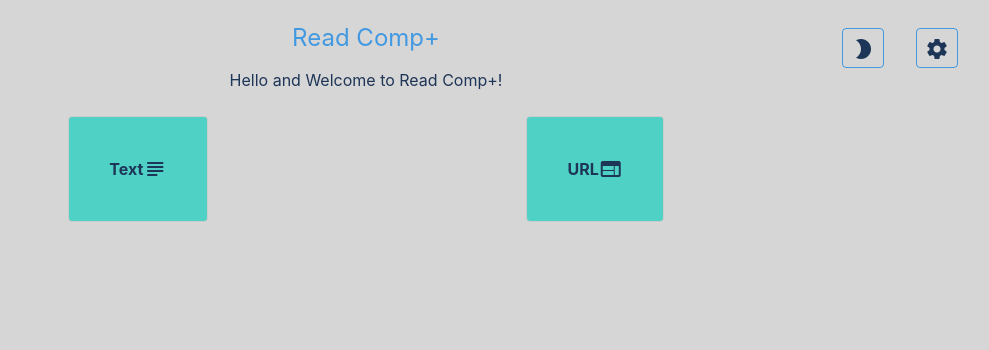
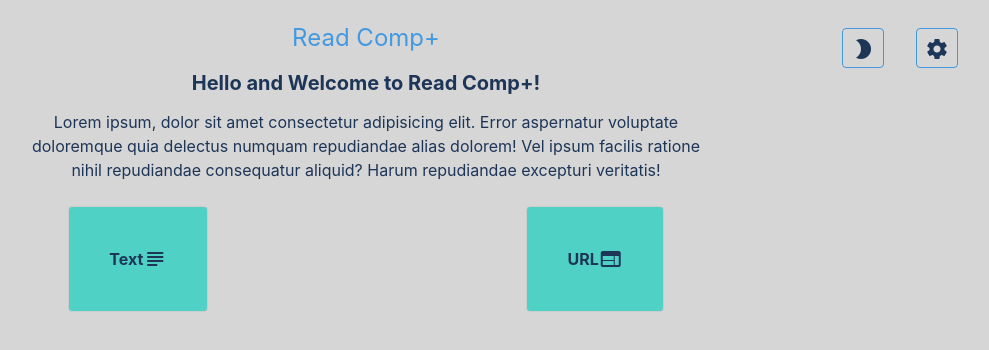
Before and after one commit to gcbest/read-comp-plus, a Svelte app: page / in a window 1280 px wide. Shown: the top 350 px of the page, without its empty margins (274-1263 px from the left). Built offline with nearby package versions, Linux system fonts and the light colour scheme.

Commit message:
add description paragraph which slides out

```diff
--- a/src/components/OptionsArea.svelte
+++ b/src/components/OptionsArea.svelte
@@ -1,5 +1,5 @@
 <script lang="ts">
-  import { fade, fly } from 'svelte/transition';
+  import { fade, fly, slide } from 'svelte/transition';
   import { TEXT_OPTIONS } from '../const';
   import {
     isOptionsAreaVisible,
@@ -8,12 +8,16 @@
   } from '../stores';
   import OptionBtn from './OptionBtn.svelte';
 
+  let isDescriptionVisible = true;
+
   const handleTextClick = () => {
+    isDescriptionVisible = false;
     isURLAreaVisible.set(false);
     isTextAreaVisible.set(true);
   };
 
   const handleURLClick = () => {
+    isDescriptionVisible = false;
     isTextAreaVisible.set(false);
     setTimeout(() => isURLAreaVisible.set(true), 300);
   };
@@ -21,7 +25,19 @@
 
 {#if $isOptionsAreaVisible}
   <section in:fly={{ y: 200, duration: 1000 }} out:fade>
-    <p class="text-center my-3">Hello and Welcome to Read Comp+!</p>
+    {#if isDescriptionVisible}
+      <header transition:slide={{ duration: 1000 }}>
+        <p class="text-center text-xl font-bold my-3">
+          Hello and Welcome to Read Comp+!
+        </p>
+        <p class="max-w-2xl text-center mx-auto">
+          Lorem ipsum, dolor sit amet consectetur adipisicing elit. Error
+          aspernatur voluptate doloremque quia delectus numquam repudiandae
+          alias dolorem! Vel ipsum facilis ratione nihil repudiandae consequatur
+          aliquid? Harum repudiandae excepturi veritatis!
+        </p>
+      </header>
+    {/if}
     <div class="flex justify-evenly my-6">
       <OptionBtn handleClick={handleTextClick} type={TEXT_OPTIONS.TEXT}>
         Text
```
